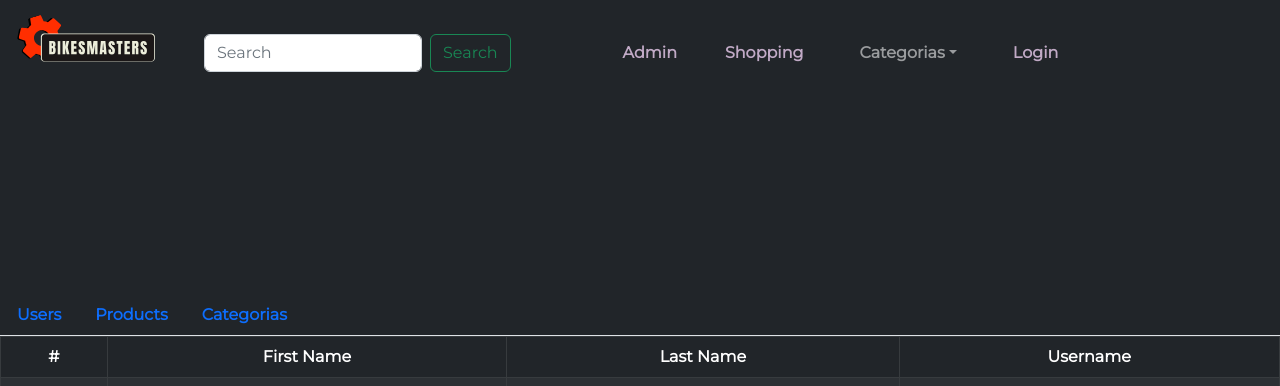
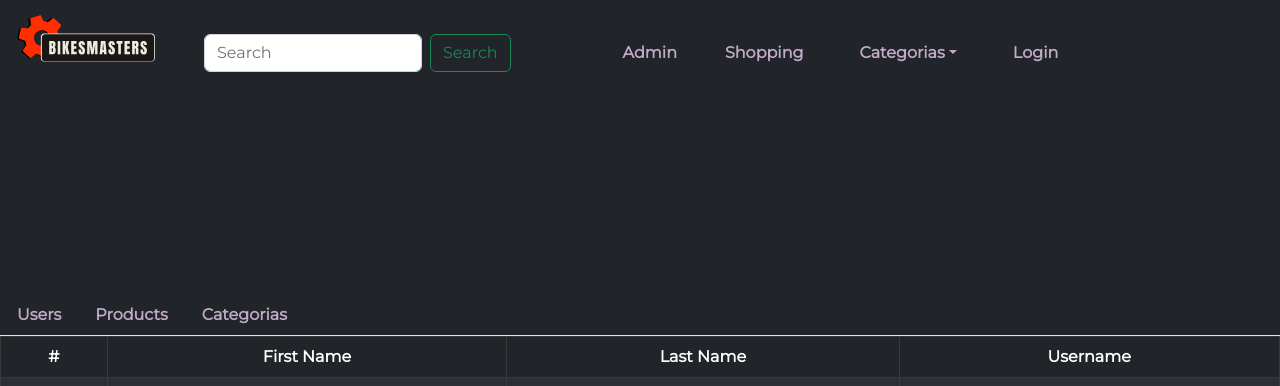
Before and after one commit to ROBERT-Gimenez/E-comerce_React, a React (Create React App) app: page /Admin-Profile in a window 1280 px wide. Shown: the top 386 px of the page. Built offline with nearby package versions, Linux system fonts and the light colour scheme.

Commit message:
styles added in view admin and home

```diff
--- a/src/App.css
+++ b/src/App.css
@@ -47,3 +47,8 @@ a{
 .corrousel{
   margin-bottom: 1rem;
 }
+.nav-link ,
+.dropdown-item ,
+.dropdown-menu{
+  color : inherit
+}
--- a/src/components/Admin/Admin.js
+++ b/src/components/Admin/Admin.js
@@ -11,9 +11,7 @@ export default function Admin() {
         <Nav.Link eventKey="Products">Products</Nav.Link>
       </Nav.Item>
       <Nav.Item>
-        <Nav.Link eventKey="Categorys" >
-          Categorias
-        </Nav.Link>
+        <Nav.Link eventKey="Categorys" >Categorias</Nav.Link>
       </Nav.Item>
     </Nav>
     <Table striped bordered hover variant="dark">
```
